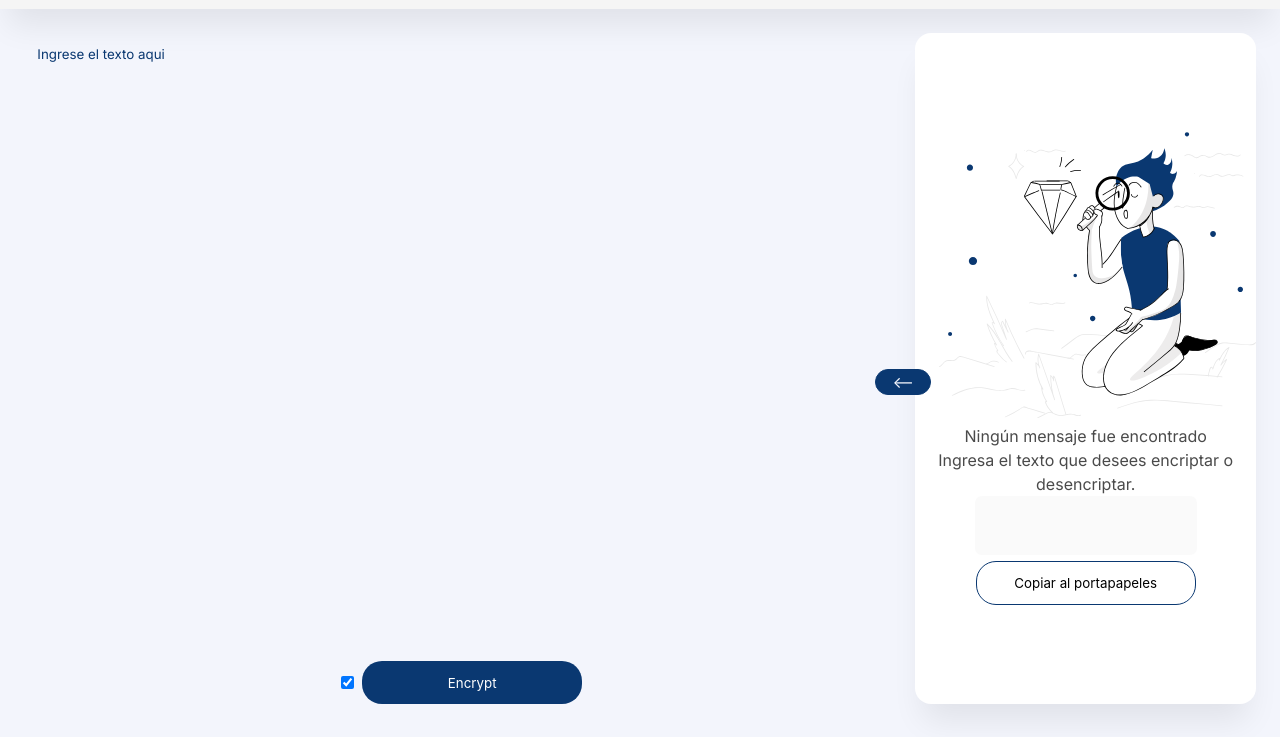
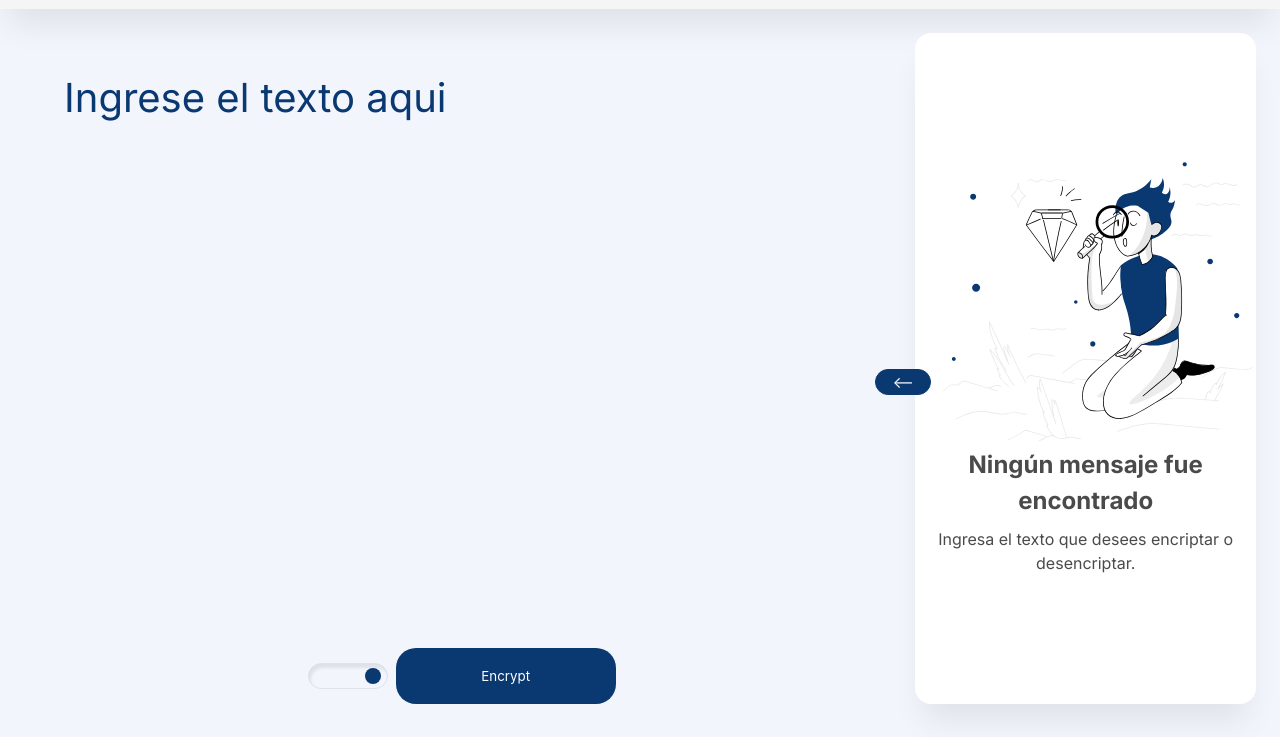
Before and after one commit to emmacv/encryption-app, a website: page index.html in a window 1280 px wide. Shown: the part 63-800 px from the top of the page. Drawn offline with Linux system fonts and the light colour scheme.

Commit message:
style: finish styles.

```diff
--- a/core/styles/styles.scss
+++ b/core/styles/styles.scss
@@ -16,7 +16,8 @@ $danger: #ca303070;
 $family-primary: 'Inter';
 
 $base-radius: 0.5;
-$border-radius: ();
+$border-radius: (
+);
 
 @for $i from 1 through 4 {
   $border-radius: map-merge($border-radius, ($i: #{$i * $base-radius}em));
@@ -48,7 +49,7 @@ header {
 }
 
 button {
-  padding: 1em 1.5em;
+  padding: 1.5em;
   outline: none;
   border-radius: map-get($border-radius, 3);
   cursor: pointer;
@@ -74,8 +75,6 @@ textarea {
   outline: none;
   border: none;
   border-radius: map-get($border-radius, 1);
-  padding: 1em;
-  color: $primary;
 }
 
 .section {
@@ -111,12 +110,22 @@ textarea {
       max-width: 100%;
       height: auto;
     }
+
     background-color: $white;
     border-radius: map-get($border-radius, 2);
     box-shadow: $box-shadow;
 
-    &-text:read-only {
-      color: #0000007c;
+    &__text:read-only {
+      color: $grey-dark;
+    }
+  }
+
+  &__message-output {
+    height: 100%;
+
+    button {
+      width: 100%;
+      margin: 0;
     }
   }
 }
@@ -144,6 +153,8 @@ form {
     min-width: 320px;
     margin: 0 auto;
     background-color: transparent;
+    padding: 1em;
+    color: $primary;
   }
 
   .buttons-container {
@@ -159,8 +170,34 @@ form {
     }
   }
 
-  #switch-output {
-    cursor: pointer;
+  label {
+    position: relative;
+    width: 80px;
+    padding: 0.25em 0.5em;
+    border-radius: map-get($border-radius, 2);
+    box-shadow: inset 2px 4px 3px 0px #00000014;
+    border: 1px solid #00000014;
+    box-sizing: border-box;
+
+    &::before {
+      content: '';
+      position: relative;
+      display: block;
+      border-radius: 50%;
+      background-color: $primary;
+      width: 1em;
+      height: 1em;
+      transition: transform 0.25s ease-in-out;
+    }
+
+    &:has(+ input[type="checkbox"]:checked)::before {
+      transform: translateX(48px);
+    }
+
+    & + input[type="checkbox"] {
+      display: none;
+      cursor: pointer;
+    }
   }
 }
 
@@ -168,11 +205,7 @@ form {
   border: solid $danger 2px;
 }
 
-.hidden {
-  display: none;
-}
-
-@media (max-width: 655px) {
+@media (max-width: 815px) {
   .section {
     &__button-translate {
       position: relative;
--- a/index.html
+++ b/index.html
@@ -19,25 +19,27 @@
   <main class="is-flex is-justify-content-center is-flex-wrap-wrap p-5">
     <section class="section is-flex-grow-3 is-flex-shrink-1">
       <form id="message-form" onsubmit="encryptOrDecryptMessage(event);">
-        <textarea name="message" oninput="verifyMessage(event.target.value)"
+        <textarea name="message" class="is-size-2" oninput="verifyMessage(event.target.value)"
           placeholder="Ingrese el texto aqui"></textarea>
-        <div class="is-flex is-justify-content-center buttons-container">
-          <input type="checkbox" name="switch" checked>
+        <div class="is-flex is-justify-content-center buttons-container is-align-items-center">
+          <label for="switch-button">
+          </label>
+          <input type="checkbox" id="switch-button" name="switch" checked>
           <button id="action-button">crypt</button>
         </div>
       </form>
     </section>
-    <section class="section section-output is-flex-grow-1 is-flex is-flex-direction-column p-3">
+    <section class="section section-output is-flex-grow-1 is-flex is-flex-direction-column p-4">
       <div class="section__button-translate">
         <span class="mdi"></span>
       </div>
-      <div id="no-message">
+      <div>
         <img alt="guy-searching" src="assets/Muñeco.svg" class="mx-3">
-        <p class="">Ningún mensaje fue encontrado</p>
+        <p class="has-text-weight-bold is-size-4 mb-2">Ningún mensaje fue encontrado</p>
         <p>Ingresa el texto que desees encriptar o desencriptar.</sp>
       </div>
-      <div>
-        <textarea id="output-text" disabled></textarea>
+      <div class="section__message-output is-flex is-flex-direction-column is-align-items-center is-justify-content-space-between is-hidden ">
+        <textarea id="output-text" class="is-size-4 section-output__text"  disabled></textarea>
         <button type="button" onclick="copyToClipboard();">Copiar al portapapeles</button>
       </div>
     </section>
```
Also changed, not shown: core/styles/styles.css.
